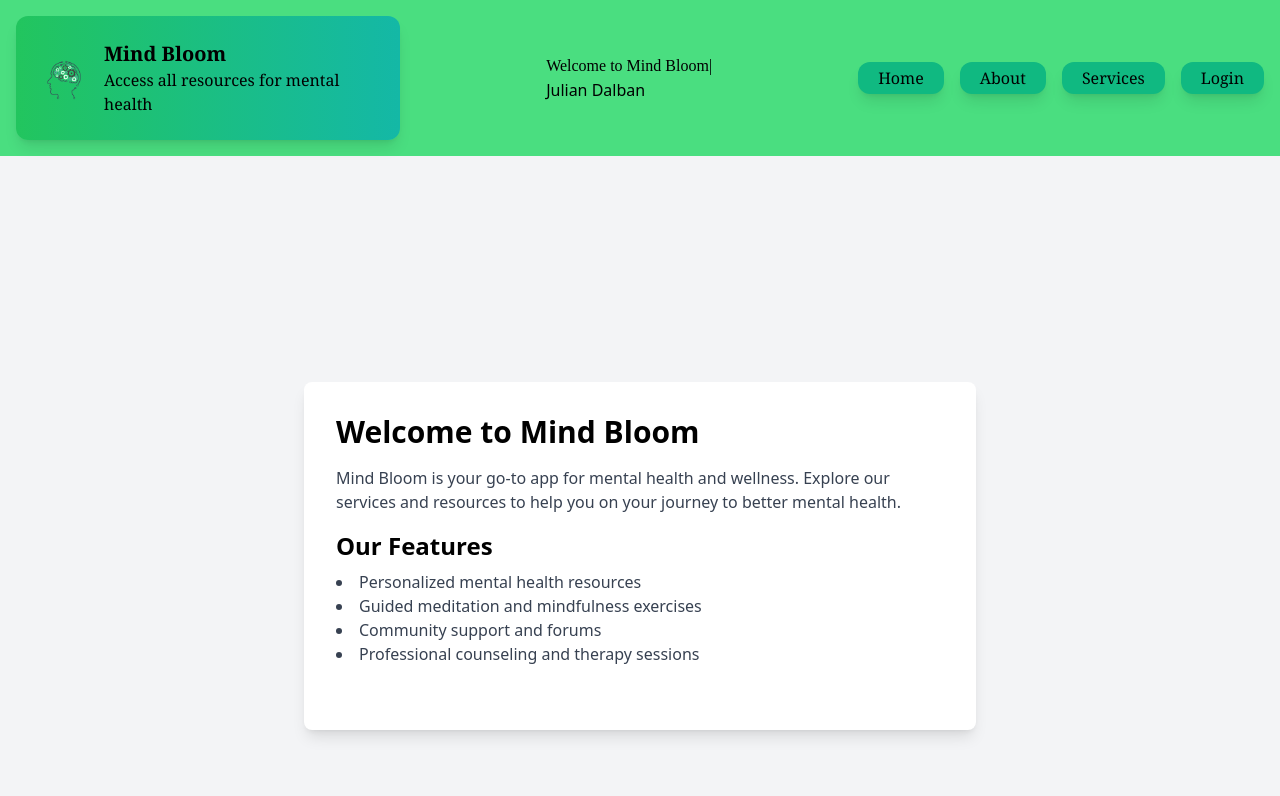
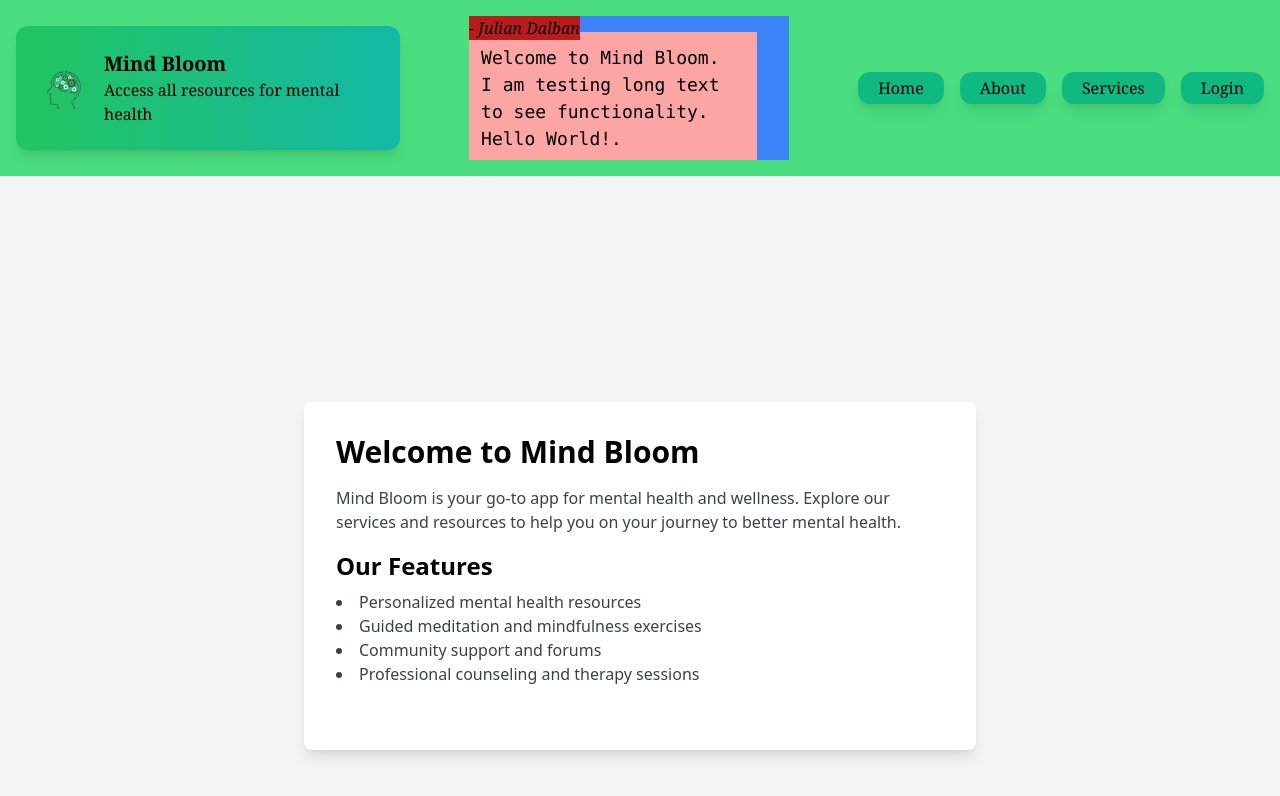
Before and after one commit to julianDalban/mental-health-app, a React (Create React App) app in the folder mind-bloom/: page / in a window 1280 px wide. Shown: the top 796 px of the page. Built offline with nearby package versions, Linux system fonts and the light colour scheme; no server answers.

Commit message:
Working on styling the quote part.

```diff
--- a/mind-bloom/src/components/Navbar.js
+++ b/mind-bloom/src/components/Navbar.js
@@ -44,7 +44,7 @@ function Navbar({ openModal}) {
       <div className="container mx-auto">
         <div className="flex justify-between items-center">
           <div className="justify-left"><Logo /></div>
-          <TextType text={'Welcome to Mind Bloom'} author={'Julian Dalban'} />
+          <TextType text={'Welcome to Mind Bloom. I am testing long text to see functionality. Hello World!. Just a bit more text to see collision........ ....... ........ ......... ........'} author={'Julian Dalban'} />
           <div className="hidden md:flex space-x-4">
             <ButtonMain text={'Home'} onClick={() => navigate('/')}/>
             <ButtonMain text={'About'} onClick={() => navigate('/about')}/>
--- a/mind-bloom/src/components/TextType.js
+++ b/mind-bloom/src/components/TextType.js
@@ -3,21 +3,23 @@ import { TypeAnimation } from "react-type-animation";
 
 const TextType = ({text, author}) => {
     return(
-        <div>
+        <div className="flex justify-between items-center relative bg-blue-500 h-[9rem] w-[20rem]">
+            <div className="absolute bottom-0 bg-red-300 h-[8rem] w-[18rem] p-3 line-clamp-4 text-clip hover:line-clamp-none">
                 <TypeAnimation
                     sequence={[
                         //Text goes here
                         text,
-                    1000, // delay
+                        4000, // delay
                         ' - ',
                         500
                     ]}
                     deletionSpeed={50}
-                speed={50}
-                style={{fontSize: '1rem', display: 'flex', justifyContent: 'center', alignItems: 'center', fontFamily: 'Times New Roman'}}
+                    speed={30}
+                    style={{fontSize: '1.125rem', display: 'flex', justifyContent: 'left', alignItems: 'left', fontFamily: 'ui-monospace, SFMono-Regular, Menlo, Monaco, Consolas, "Liberation Mono", "Courier New", monospace'}}
                     repeat={Infinity}
                 />
-            <p>{author}</p>
+            </div>
+            <div className="bg-red-700 absolute top-0 left-0 text-base font-serif subpixel-antialiased italic font-medium"> - {author} </div>
         </div>
     );
 };
```
Lines whose indentation alone changed are shown as unchanged.
